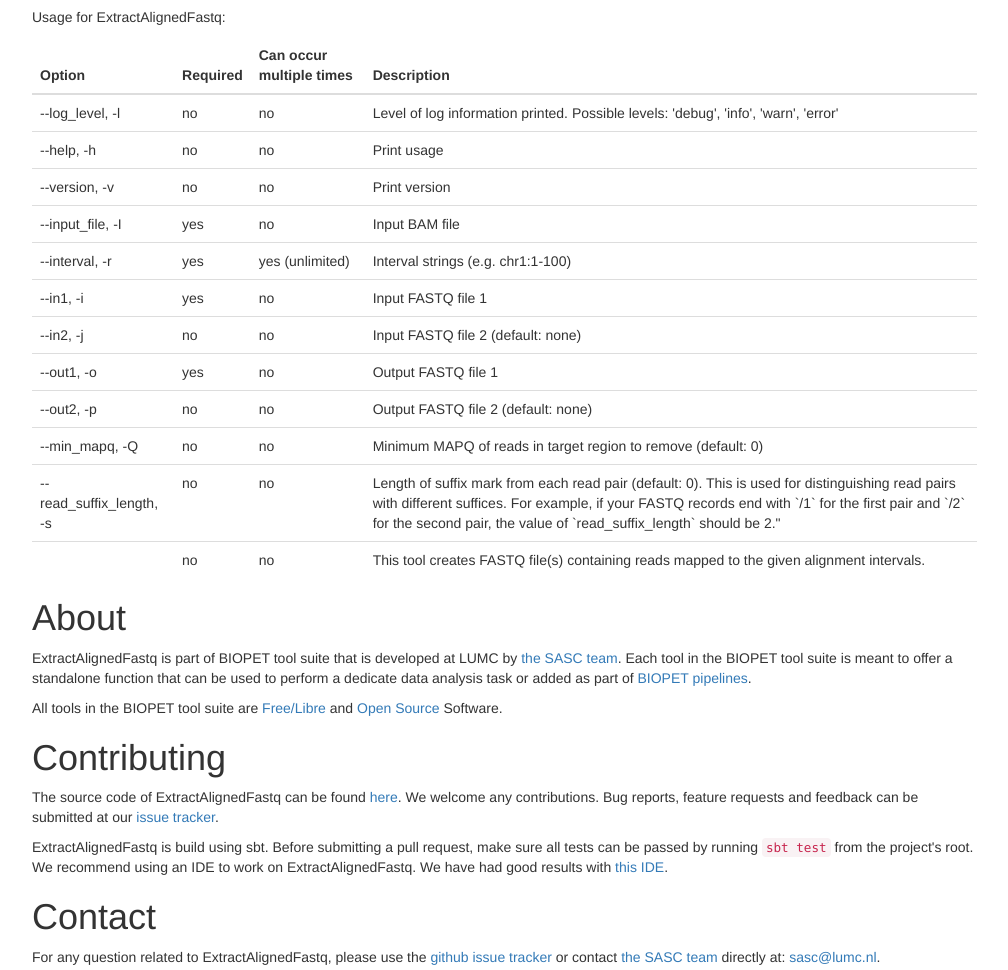
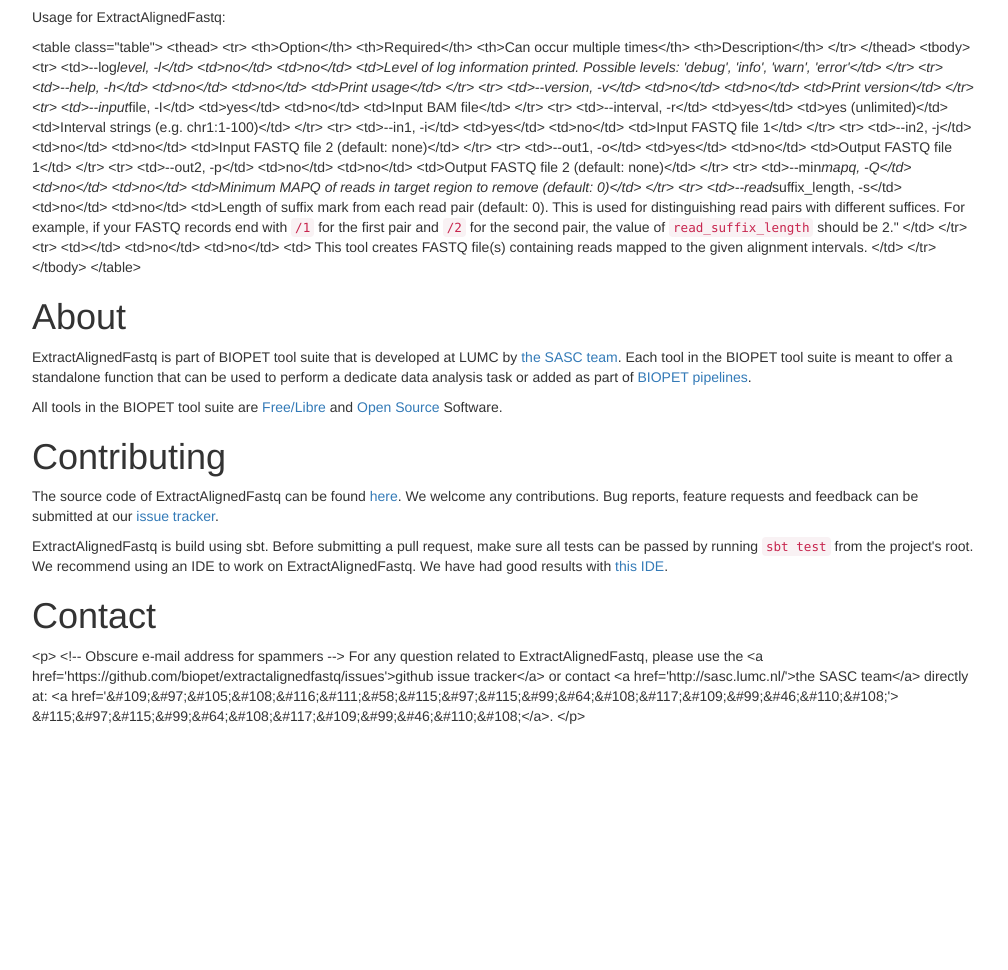
Before and after one commit to biopet/extractalignedfastq, a plain HTML site: page develop/index.html in a window 1280 px wide. Shown: the part 831-1801 px from the top of the page, without its empty margins (233-1241 px from the left). After the commit the page ends 1567 px from the top, so only its background shows below. Drawn offline with nearby package versions, Linux system fonts and the light colour scheme.

Commit message:
updated site

```diff
--- a/develop/index.html
+++ b/develop/index.html
@@ -116,95 +116,95 @@
 
         <h2 id="usage" class="section">Usage</h2>
         <p>Usage for ExtractAlignedFastq:</p>
-        <table class="table">
-          <thead>
-            <tr>
-              <th>Option</th>
-              <th>Required</th>
-              <th>Can occur multiple times</th>
-              <th>Description</th>
-            </tr>
-          </thead>
-          <tbody>
-            <tr>
-              <td>--log_level, -l</td>
-              <td>no</td>
-              <td>no</td>
-              <td>Level of log information printed. Possible levels: &#39;debug&#39;, &#39;info&#39;, &#39;warn&#39;, &#39;error&#39;</td>
-            </tr>
-            <tr>
-              <td>--help, -h</td>
-              <td>no</td>
-              <td>no</td>
-              <td>Print usage</td>
-            </tr>
-            <tr>
-              <td>--version, -v</td>
-              <td>no</td>
-              <td>no</td>
-              <td>Print version</td>
-            </tr>
-            <tr>
-              <td>--input_file, -I</td>
-              <td>yes</td>
-              <td>no</td>
-              <td>Input BAM file</td>
-            </tr>
-            <tr>
-              <td>--interval, -r</td>
-              <td>yes</td>
-              <td>yes (unlimited)</td>
-              <td>Interval strings (e.g. chr1:1-100)</td>
-            </tr>
-            <tr>
-              <td>--in1, -i</td>
-              <td>yes</td>
-              <td>no</td>
-              <td>Input FASTQ file 1</td>
-            </tr>
-            <tr>
-              <td>--in2, -j</td>
-              <td>no</td>
-              <td>no</td>
-              <td>Input FASTQ file 2 (default: none)</td>
-            </tr>
-            <tr>
-              <td>--out1, -o</td>
-              <td>yes</td>
-              <td>no</td>
-              <td>Output FASTQ file 1</td>
-            </tr>
-            <tr>
-              <td>--out2, -p</td>
-              <td>no</td>
-              <td>no</td>
-              <td>Output FASTQ file 2 (default: none)</td>
-            </tr>
-            <tr>
-              <td>--min_mapq, -Q</td>
-              <td>no</td>
-              <td>no</td>
-              <td>Minimum MAPQ of reads in target region to remove (default: 0)</td>
-            </tr>
-            <tr>
-              <td>--read_suffix_length, -s</td>
-              <td>no</td>
-              <td>no</td>
-              <td>Length of suffix mark from each read pair (default: 0). This is used for distinguishing read pairs with
-                 different suffices. For example, if your FASTQ records end with `/1` for the first pair and `/2` for the
-                 second pair, the value of `read_suffix_length` should be 2.&quot;
-              </td>
-            </tr>
-            <tr>
-              <td></td>
-              <td>no</td>
-              <td>no</td>
-              <td>
+        <p>&lt;table class=&quot;table&quot;&gt;
+          &lt;thead&gt;
+            &lt;tr&gt;
+              &lt;th&gt;Option&lt;/th&gt;
+              &lt;th&gt;Required&lt;/th&gt;
+              &lt;th&gt;Can occur multiple times&lt;/th&gt;
+              &lt;th&gt;Description&lt;/th&gt;
+            &lt;/tr&gt;
+          &lt;/thead&gt;
+          &lt;tbody&gt;
+            &lt;tr&gt;
+              &lt;td&gt;--log<em>level, -l&lt;/td&gt;
+              &lt;td&gt;no&lt;/td&gt;
+              &lt;td&gt;no&lt;/td&gt;
+              &lt;td&gt;Level of log information printed. Possible levels: &#39;debug&#39;, &#39;info&#39;, &#39;warn&#39;, &#39;error&#39;&lt;/td&gt;
+            &lt;/tr&gt;
+            &lt;tr&gt;
+              &lt;td&gt;--help, -h&lt;/td&gt;
+              &lt;td&gt;no&lt;/td&gt;
+              &lt;td&gt;no&lt;/td&gt;
+              &lt;td&gt;Print usage&lt;/td&gt;
+            &lt;/tr&gt;
+            &lt;tr&gt;
+              &lt;td&gt;--version, -v&lt;/td&gt;
+              &lt;td&gt;no&lt;/td&gt;
+              &lt;td&gt;no&lt;/td&gt;
+              &lt;td&gt;Print version&lt;/td&gt;
+            &lt;/tr&gt;
+            &lt;tr&gt;
+              &lt;td&gt;--input</em>file, -I&lt;/td&gt;
+              &lt;td&gt;yes&lt;/td&gt;
+              &lt;td&gt;no&lt;/td&gt;
+              &lt;td&gt;Input BAM file&lt;/td&gt;
+            &lt;/tr&gt;
+            &lt;tr&gt;
+              &lt;td&gt;--interval, -r&lt;/td&gt;
+              &lt;td&gt;yes&lt;/td&gt;
+              &lt;td&gt;yes (unlimited)&lt;/td&gt;
+              &lt;td&gt;Interval strings (e.g. chr1:1-100)&lt;/td&gt;
+            &lt;/tr&gt;
+            &lt;tr&gt;
+              &lt;td&gt;--in1, -i&lt;/td&gt;
+              &lt;td&gt;yes&lt;/td&gt;
+              &lt;td&gt;no&lt;/td&gt;
+              &lt;td&gt;Input FASTQ file 1&lt;/td&gt;
+            &lt;/tr&gt;
+            &lt;tr&gt;
+              &lt;td&gt;--in2, -j&lt;/td&gt;
+              &lt;td&gt;no&lt;/td&gt;
+              &lt;td&gt;no&lt;/td&gt;
+              &lt;td&gt;Input FASTQ file 2 (default: none)&lt;/td&gt;
+            &lt;/tr&gt;
+            &lt;tr&gt;
+              &lt;td&gt;--out1, -o&lt;/td&gt;
+              &lt;td&gt;yes&lt;/td&gt;
+              &lt;td&gt;no&lt;/td&gt;
+              &lt;td&gt;Output FASTQ file 1&lt;/td&gt;
+            &lt;/tr&gt;
+            &lt;tr&gt;
+              &lt;td&gt;--out2, -p&lt;/td&gt;
+              &lt;td&gt;no&lt;/td&gt;
+              &lt;td&gt;no&lt;/td&gt;
+              &lt;td&gt;Output FASTQ file 2 (default: none)&lt;/td&gt;
+            &lt;/tr&gt;
+            &lt;tr&gt;
+              &lt;td&gt;--min<em>mapq, -Q&lt;/td&gt;
+              &lt;td&gt;no&lt;/td&gt;
+              &lt;td&gt;no&lt;/td&gt;
+              &lt;td&gt;Minimum MAPQ of reads in target region to remove (default: 0)&lt;/td&gt;
+            &lt;/tr&gt;
+            &lt;tr&gt;
+              &lt;td&gt;--read</em>suffix_length, -s&lt;/td&gt;
+              &lt;td&gt;no&lt;/td&gt;
+              &lt;td&gt;no&lt;/td&gt;
+              &lt;td&gt;Length of suffix mark from each read pair (default: 0). This is used for distinguishing read pairs with
+                 different suffices. For example, if your FASTQ records end with <code>/1</code> for the first pair and <code>/2</code> for the
+                 second pair, the value of <code>read_suffix_length</code> should be 2.&quot;
+              &lt;/td&gt;
+            &lt;/tr&gt;
+            &lt;tr&gt;
+              &lt;td&gt;&lt;/td&gt;
+              &lt;td&gt;no&lt;/td&gt;
+              &lt;td&gt;no&lt;/td&gt;
+              &lt;td&gt;
         This tool creates FASTQ file(s) containing reads mapped to the given alignment intervals.
-               </td>
-            </tr>
-          </tbody>
-        </table>
+               &lt;/td&gt;
+            &lt;/tr&gt;
+          &lt;/tbody&gt;
+        &lt;/table&gt;</p>
 
         <h1 id="about" class="section">About</h1>
         <p>ExtractAlignedFastq is part of BIOPET tool suite that is developed at LUMC by <a href="http://sasc.lumc.nl/">the SASC team</a>.
@@ -222,14 +222,14 @@
         good results with <a href="https://www.jetbrains.com/idea/">this IDE</a>.</p>
 
         <h1 id="contact" class="section">Contact</h1>
-        <p>
-          <!-- Obscure e-mail address for spammers -->
+        <p>&lt;p&gt;
+          &lt;!-- Obscure e-mail address for spammers --&gt;
         For any question related to ExtractAlignedFastq, please use the
-        <a href='https://github.com/biopet/extractalignedfastq/issues'>github issue tracker</a>
+        &lt;a href=&#39;https://github.com/biopet/extractalignedfastq/issues&#39;&gt;github issue tracker&lt;/a&gt;
         or contact
-         <a href='http://sasc.lumc.nl/'>the SASC team</a> directly at: <a href='&#109;&#97;&#105;&#108;&#116;&#111;&#58;&#115;&#97;&#115;&#99;&#64;&#108;&#117;&#109;&#99;&#46;&#110;&#108;'>
-        &#115;&#97;&#115;&#99;&#64;&#108;&#117;&#109;&#99;&#46;&#110;&#108;</a>.
-        </p>
+         &lt;a href=&#39;http://sasc.lumc.nl/&#39;&gt;the SASC team&lt;/a&gt; directly at: &lt;a href=&#39;&amp;#109;&amp;#97;&amp;#105;&amp;#108;&amp;#116;&amp;#111;&amp;#58;&amp;#115;&amp;#97;&amp;#115;&amp;#99;&amp;#64;&amp;#108;&amp;#117;&amp;#109;&amp;#99;&amp;#46;&amp;#110;&amp;#108;&#39;&gt;
+        &amp;#115;&amp;#97;&amp;#115;&amp;#99;&amp;#64;&amp;#108;&amp;#117;&amp;#109;&amp;#99;&amp;#46;&amp;#110;&amp;#108;&lt;/a&gt;.
+        &lt;/p&gt;</p>
 
       </div>
     </div>
```
